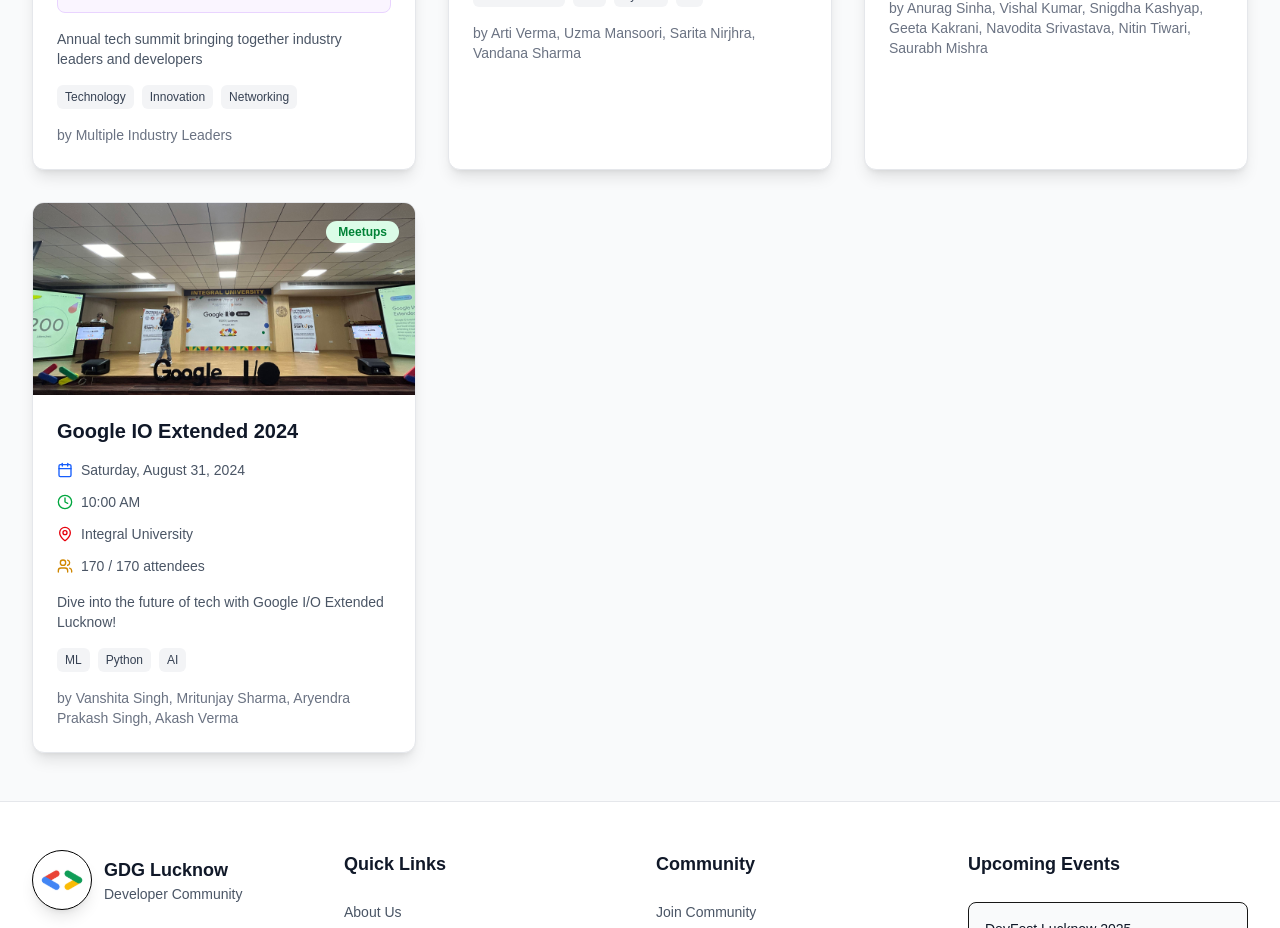
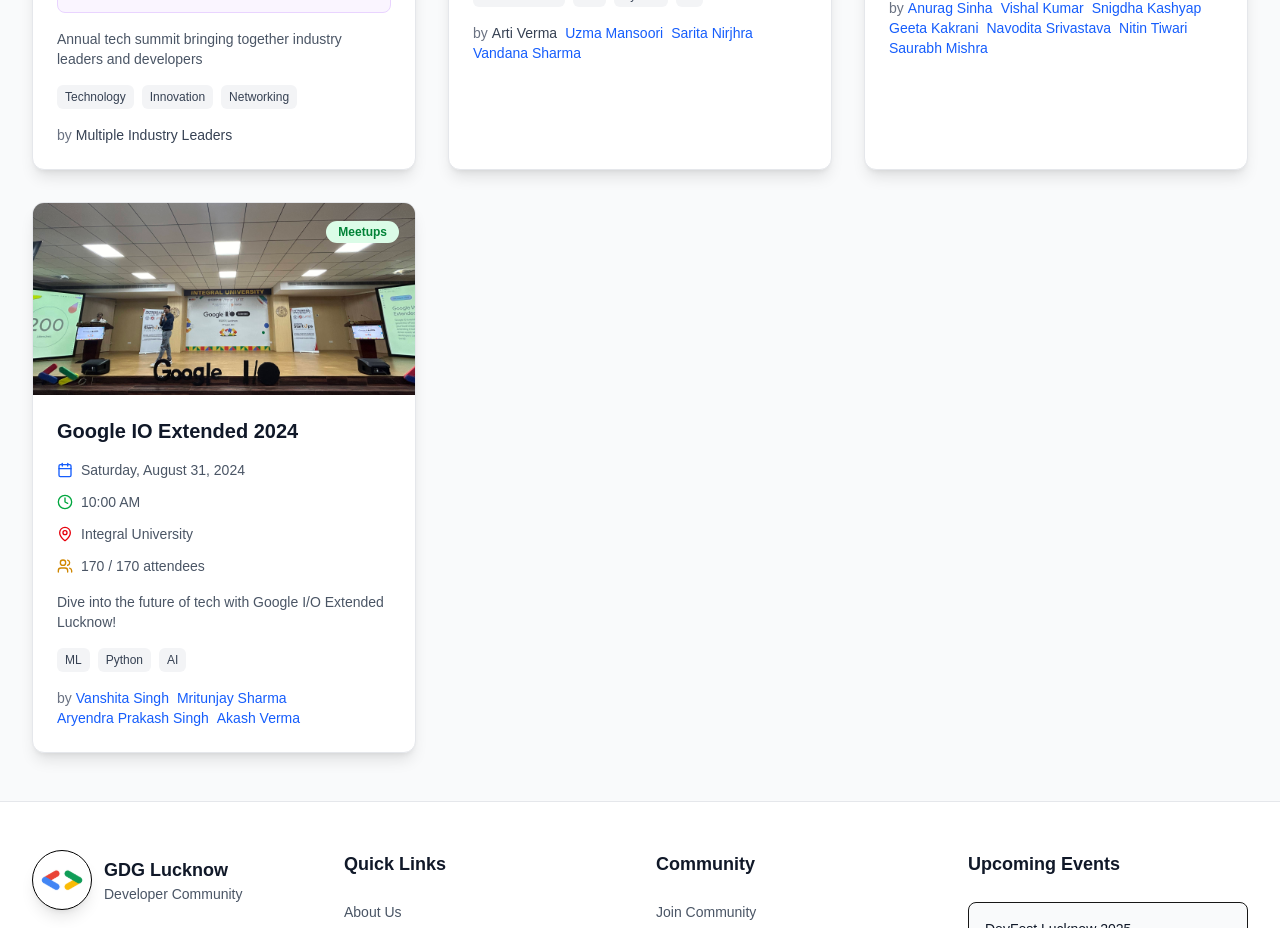
Before and after one commit to bhatiaarpit/gdg_lucknow, a Next.js app: page /events in a window 1280 px wide. Shown: the part 1600-2528 px from the top of the page. Built offline with nearby package versions, Linux system fonts and the light colour scheme.

Commit message:
updated linkedin links

```diff
--- a/src/Data/Events.js
+++ b/src/Data/Events.js
@@ -61,10 +61,13 @@
     maxAttendees: '100',
     description: 'Go-to place for learning the latest AI tools and integrating them into your projects seamlessly.',
     image: BuildwithAI,
-    speakers: ['Imran Roshan', 'Uzma Mansoori'],
+    speakers: [
+      { name: 'Imran Roshan', linkedin: 'https://www.linkedin.com/in/imranfosec/' },
+      { name: 'Uzma Mansoori', linkedin: 'https://www.linkedin.com/in/uzmamansoori/' }
+    ],
     tags: ['ML', 'Python', 'AI'],
-    recordingLink: '#',
-    slidesLink: '#',
+    // recordingLink: '#',
+    // slidesLink: '#',
   },
   {
     id: 6,
@@ -77,10 +80,13 @@
     maxAttendees: '150',
     description: 'The future of tech isn’t written yet—women are holding the pen',
     image: IWD2025,
-    speakers: ['Arti Verma', 'Uzma Mansoori', 'Sarita Nirjhra', 'Vandana Sharma'],
+    speakers: [
+      { name: 'Arti Verma', linkedin: '#' },
+      { name: 'Uzma Mansoori', linkedin: 'https://www.linkedin.com/in/uzmamansoori/' },
+      { name: 'Sarita Nirjhra', linkedin: 'https://www.linkedin.com/in/sarita-nirjhra-996856167/' },
+      { name: 'Vandana Sharma', linkedin: 'https://www.linkedin.com/in/vandanastartup/' }
+    ],
     tags: ['WomenInTech', 'ML', 'Python', 'AI'],
-    recordingLink: '#',
-    slidesLink: '#',
   },
   {
     id: 7,
@@ -95,17 +101,15 @@
       "Imagine a place where cutting-edge innovation meets passionate minds, where industry leaders share the stage with rising stars, and where the next big idea could be born. That's DevFest Lucknow for you!",
     image: Devfest2024,
     speakers: [
-      'Anurag Sinha',
-      'Vishal Kumar',
-      'Snigdha Kashyap',
-      'Geeta Kakrani',
-      'Navodita Srivastava',
-      'Nitin Tiwari',
-      'Saurabh Mishra',
+      { name: 'Anurag Sinha', linkedin: 'https://www.linkedin.com/in/anuragsinha111/' },
+      { name: 'Vishal Kumar', linkedin: 'https://www.linkedin.com/in/vishal-barnwal/' },
+      { name: 'Snigdha Kashyap', linkedin: 'https://www.linkedin.com/in/snigdha-kashyap/' },
+      { name: 'Geeta Kakrani', linkedin: 'https://www.linkedin.com/in/geetakakrani/' },
+      { name: 'Navodita Srivastava', linkedin: 'https://www.linkedin.com/in/navodita-srivastava/' },
+      { name: 'Nitin Tiwari', linkedin: 'https://www.linkedin.com/in/tiwari-nitin/' },
+      { name: 'Saurabh Mishra', linkedin: 'https://www.linkedin.com/in/connectsaurabhmishra/' }
     ],
-    tags: ['ML', 'Python', 'AI'],
-    recordingLink: '#',
-    slidesLink: '#',
+    tags: ['ML', 'Python', 'AI']
   },
   {
     id: 8,
@@ -119,14 +123,12 @@
     description: 'Dive into the future of tech with Google I/O Extended Lucknow!',
     image: GoogleIO2024,
     speakers: [
-      'Vanshita Singh',
-      'Mritunjay Sharma',
-      'Aryendra Prakash Singh',
-      'Akash Verma',
+      { name: 'Vanshita Singh', linkedin: 'https://www.linkedin.com/in/vanshify/' },
+      { name: 'Mritunjay Sharma', linkedin: 'https://www.linkedin.com/in/mritunjay394/' },
+      { name: 'Aryendra Prakash Singh', linkedin: 'https://www.linkedin.com/in/hashtagaps/' },
+      { name: 'Akash Verma', linkedin: 'https://www.linkedin.com/in/therockakash/' }
     ],
-    tags: ['ML', 'Python', 'AI'],
-    recordingLink: '#',
-    slidesLink: '#',
+    tags: ['ML', 'Python', 'AI']
   },
 ];
 
@@ -142,10 +144,10 @@
     maxAttendees: '100',
     description: 'Annual tech summit bringing together industry leaders and developers',
     image: Django2025,
-    speaker: 'Multiple Industry Leaders',
+    speakers: [
+      { name: 'Multiple Industry Leaders', linkedin: '#' }
+    ],
     tags: ['Technology', 'Innovation', 'Networking'],
-    recordingLink: '#',
-    slidesLink: '#',
     collaborator: 'Django India',
   },
 ];
--- a/src/components/EventCard/index.tsx
+++ b/src/components/EventCard/index.tsx
@@ -1,6 +1,20 @@
-import { Calendar, Clock, MapPin, Users, ArrowRight, Play, ExternalLink, Handshake } from 'lucide-react';
+import {
+  Calendar,
+  Clock,
+  MapPin,
+  Users,
+  ArrowRight,
+  Play,
+  ExternalLink,
+  Handshake
+} from 'lucide-react';
 import Image, { StaticImageData } from 'next/image';
 import { useState } from 'react';
+
+interface Speaker {
+  name: string;
+  linkedin: string;
+}
 
 interface EventCardProps {
   event: {
@@ -14,7 +28,7 @@
     description: string;
     tags: string[];
     speaker?: string;
-    speakers?: string[];
+    speakers?: Array<Speaker | string>;
     category: string;
     featured?: boolean;
     eventType?: string;
@@ -34,7 +48,11 @@
   }>;
 }
 
-const EventCard = ({ event, isCollaborated = false, categories = [] }: EventCardProps) => {
+const EventCard = ({
+  event,
+  isCollaborated = false,
+  categories = []
+}: EventCardProps) => {
   const [imageError, setImageError] = useState(false);
   const [imageLoading, setImageLoading] = useState(true);
 
@@ -50,25 +68,58 @@
   };
 
   const now = new Date();
-  const eventDate = event.date === 'TBD' ? new Date('2099-12-31') : new Date(event.date);
+  const eventDate =
+    event.date === 'TBD' ? new Date('2099-12-31') : new Date(event.date);
   const isEventUpcoming = eventDate >= now || event.date === 'TBD';
 
-  // Handle speaker display - support both single speaker and multiple speakers
-  const getSpeakerText = () => {
-    if (event.speakers && event.speakers.length > 0) {
-      return event.speakers.join(', ');
+  const renderSpeakers = () => {
+    if (event.speakers && Array.isArray(event.speakers)) {
+      return event.speakers.map((speaker, index) => {
+        if (typeof speaker === 'string') {
+          return (
+            <span key={index} className="text-gray-700 mr-2">
+              {speaker}
+            </span>
+          );
         }
-    return event.speaker || 'TBD';
+
+        // Handle object type: with or without LinkedIn link
+        // Check if LinkedIn link exists and is not '#' or empty
+        const hasValidLinkedIn = speaker.linkedin && speaker.linkedin !== '#' && speaker.linkedin.trim() !== '';
+
+        return hasValidLinkedIn ? (
+          <a
+            key={index}
+            href={speaker.linkedin}
+            target="_blank"
+            rel="noopener noreferrer"
+            className="text-blue-600 hover:underline mr-2"
+          >
+            {speaker.name}
+          </a>
+        ) : (
+          <span key={index} className="text-gray-700 mr-2">
+            {speaker.name}
+          </span>
+        );
+      });
+    }
+
+    return <span className="text-gray-700">{event.speaker || 'TBD'}</span>;
   };
 
-  // Check if we have a valid image
-  const hasValidImage = event.image &&
+  const hasValidImage =
+    event.image &&
     event.image !== 'TBD' &&
     event.image !== '/api/placeholder/400/200' &&
     !imageError;
 
   return (
-    <div className={`bg-white rounded-xl shadow-lg hover:shadow-xl transition-all duration-300 transform hover:-translate-y-1 border border-gray-200 overflow-hidden ${event.featured ? 'ring-2 ring-blue-500' : ''}`}>
+    <div
+      className={`bg-white rounded-xl shadow-lg hover:shadow-xl transition-all duration-300 transform hover:-translate-y-1 border border-gray-200 overflow-hidden ${
+        event.featured ? 'ring-2 ring-blue-500' : ''
+      }`}
+    >
       {event.featured && (
         <div className="bg-gradient-to-r from-blue-500 to-green-500 text-white text-xs font-semibold px-3 py-1 text-center">
           Featured Event
@@ -102,7 +153,6 @@
             />
           ) : null}
 
-          {/* Fallback placeholder */}
           <div
             className={`absolute inset-0 bg-gradient-to-br from-gray-200 to-gray-300 flex items-center justify-center transition-opacity duration-500 ${
               hasValidImage && !imageLoading ? 'opacity-0' : 'opacity-100'
@@ -113,25 +163,28 @@
             </div>
           </div>
 
-          {/* Loading overlay */}
           {imageLoading && hasValidImage && (
             <div className="absolute inset-0 bg-gray-200 animate-pulse" />
           )}
         </div>
 
-        {/* Category badge */}
         <div className="absolute top-4 right-4">
-          <span className={`px-3 py-1 rounded-full text-xs font-semibold backdrop-blur-sm ${
-            categories.find(c => c.id === event.category)?.color || 'bg-gray-100 text-gray-700'
-          }`}>
-            {categories.find(c => c.id === event.category)?.name || 'Event'}
+          <span
+            className={`px-3 py-1 rounded-full text-xs font-semibold backdrop-blur-sm ${
+              categories.find((c) => c.id === event.category)?.color ||
+              'bg-gray-100 text-gray-700'
+            }`}
+          >
+            {categories.find((c) => c.id === event.category)?.name || 'Event'}
           </span>
         </div>
       </div>
 
       <div className="p-6">
         <div className="flex items-start justify-between mb-4">
-          <h3 className="text-xl font-bold text-gray-900 leading-tight">{event.title}</h3>
+          <h3 className="text-xl font-bold text-gray-900 leading-tight">
+            {event.title}
+          </h3>
         </div>
 
         <div className="space-y-3 mb-4">
@@ -149,37 +202,49 @@
           </div>
           <div className="flex items-center text-gray-600">
             <Users className="h-4 w-4 mr-2 text-yellow-600" />
-            <span className="text-sm">{event.attendees} / {event.maxAttendees} attendees</span>
+            <span className="text-sm">
+              {event.attendees} / {event.maxAttendees} attendees
+            </span>
           </div>
         </div>
 
-        {((isCollaborated || event.eventType === 'collaborated') && event.collaborator) && (
+        {(isCollaborated || event.eventType === 'collaborated') &&
+          event.collaborator && (
             <div className="bg-purple-50 border border-purple-200 rounded-lg p-3 mb-4">
               <div className="flex items-center space-x-2">
                 <div className="w-8 h-8 bg-purple-200 rounded-full flex items-center justify-center">
                   <Handshake className="h-4 w-4 text-purple-600" />
                 </div>
                 <div>
-                <p className="text-xs text-purple-600 font-medium">In collaboration with</p>
-                <p className="text-sm font-semibold text-purple-800">{event.collaborator}</p>
+                  <p className="text-xs text-purple-600 font-medium">
+                    In collaboration with
+                  </p>
+                  <p className="text-sm font-semibold text-purple-800">
+                    {event.collaborator}
+                  </p>
                 </div>
               </div>
             </div>
           )}
 
-        <p className="text-gray-600 text-sm mb-4 line-clamp-2">{event.description}</p>
+        <p className="text-gray-600 text-sm mb-4 line-clamp-2">
+          {event.description}
+        </p>
 
         <div className="flex flex-wrap gap-2 mb-4">
           {event.tags.map((tag, index) => (
-            <span key={index} className="bg-gray-100 text-gray-700 px-2 py-1 rounded-md text-xs">
+            <span
+              key={index}
+              className="bg-gray-100 text-gray-700 px-2 py-1 rounded-md text-xs"
+            >
               {tag}
             </span>
           ))}
         </div>
 
         <div className="flex items-center justify-between">
-          <div className="text-sm text-gray-500">
-            by {getSpeakerText()}
+          <div className="text-sm text-gray-500 flex flex-wrap items-center">
+            <span className="mr-1">by</span> {renderSpeakers()}
           </div>
 
           {isEventUpcoming ? (
```
Lines whose indentation alone changed are shown as unchanged.
